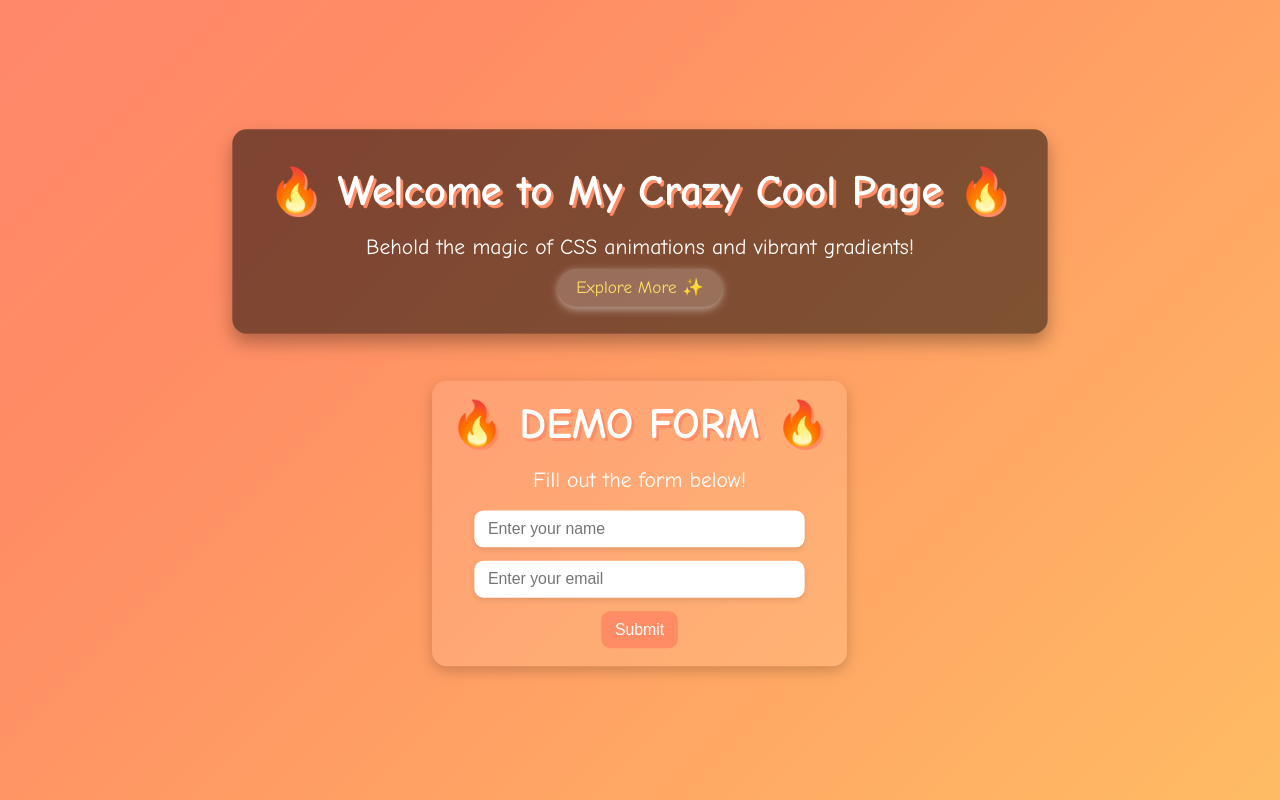
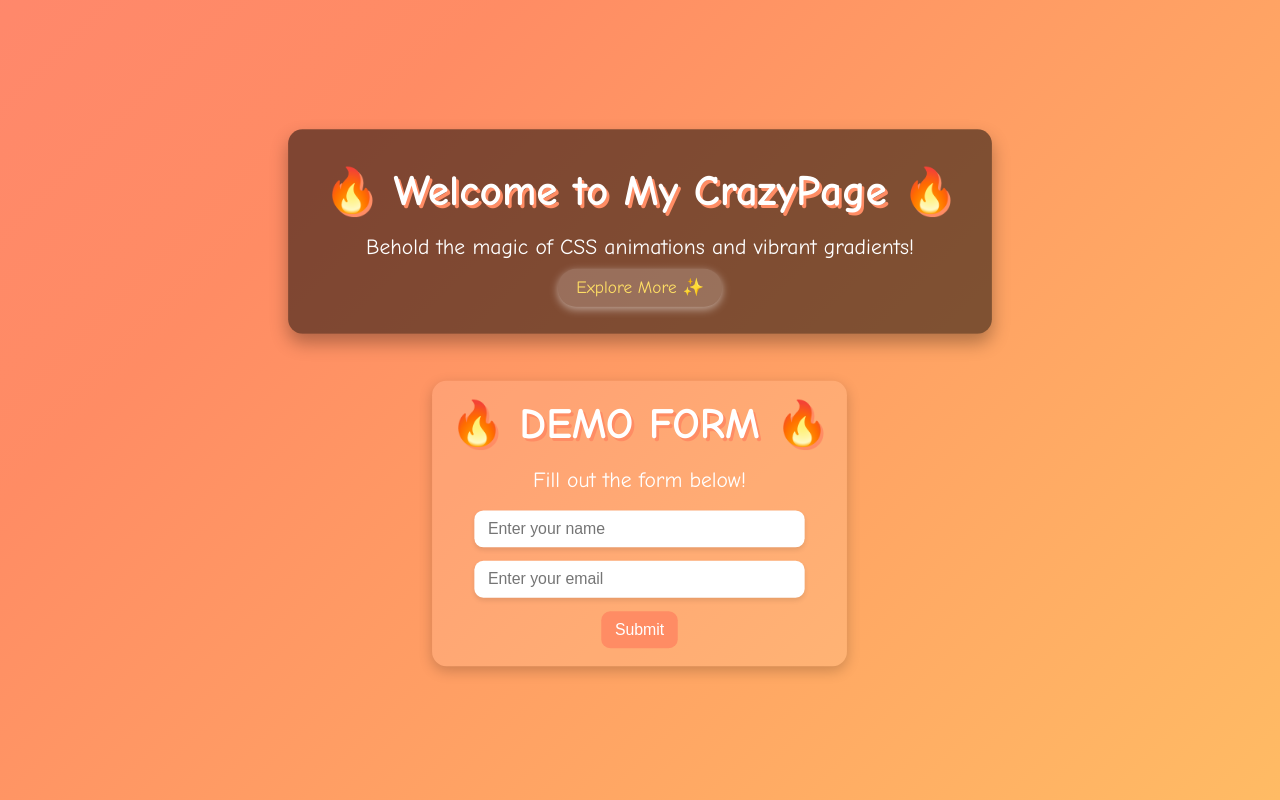
Before and after one commit to eshaanmathur157/DEMO_123, a plain HTML site: page index.html in a window 1280 px wide. Drawn offline with Linux system fonts and the light colour scheme.

Commit message:
Update index.html

```diff
--- a/index.html
+++ b/index.html
@@ -117,7 +117,7 @@
 </head>
 <body>
     <div class="container">
-        <h1>🔥 Welcome to My Crazy Cool Page 🔥</h1>
+        <h1>🔥 Welcome to My CrazyPage 🔥</h1>
         <p>Behold the magic of CSS animations and vibrant gradients!</p>
         <a href="https://www.reddit.com" target="_blank">Explore More ✨</a>
     </div>
```
